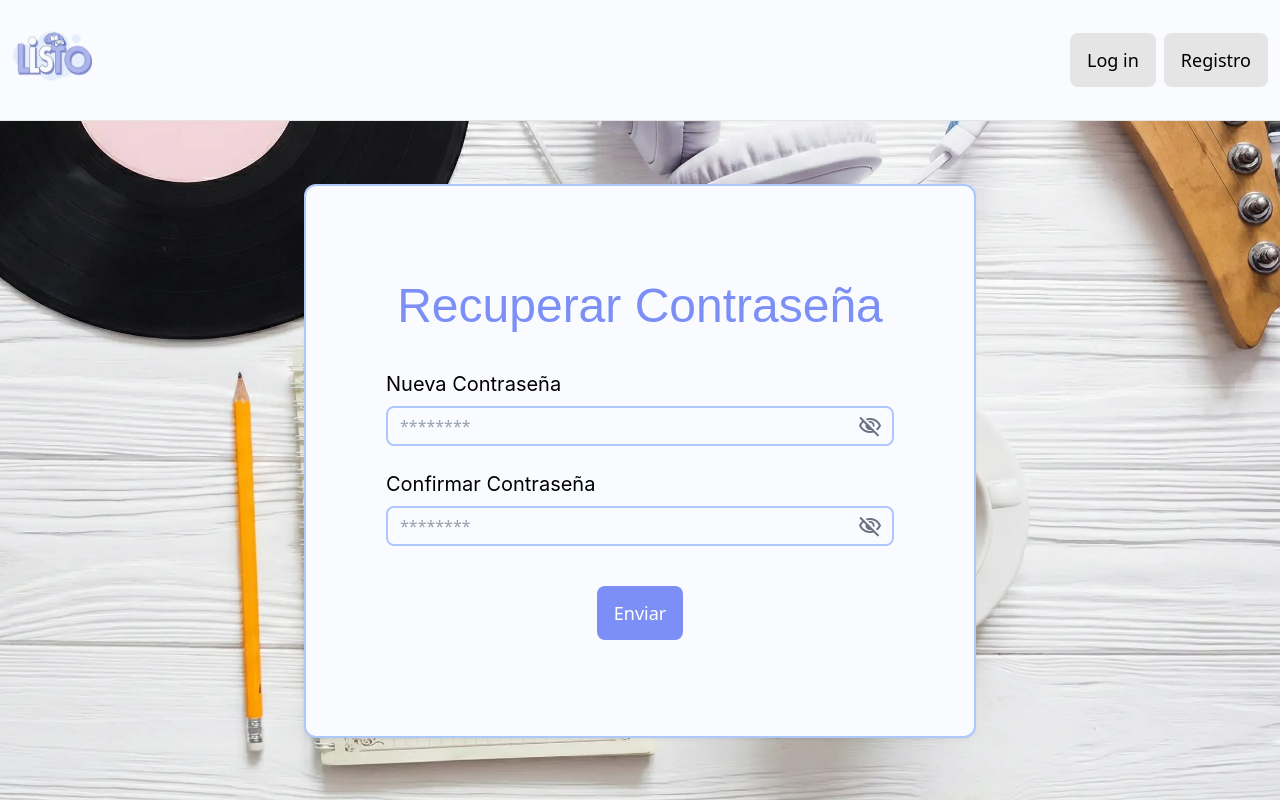
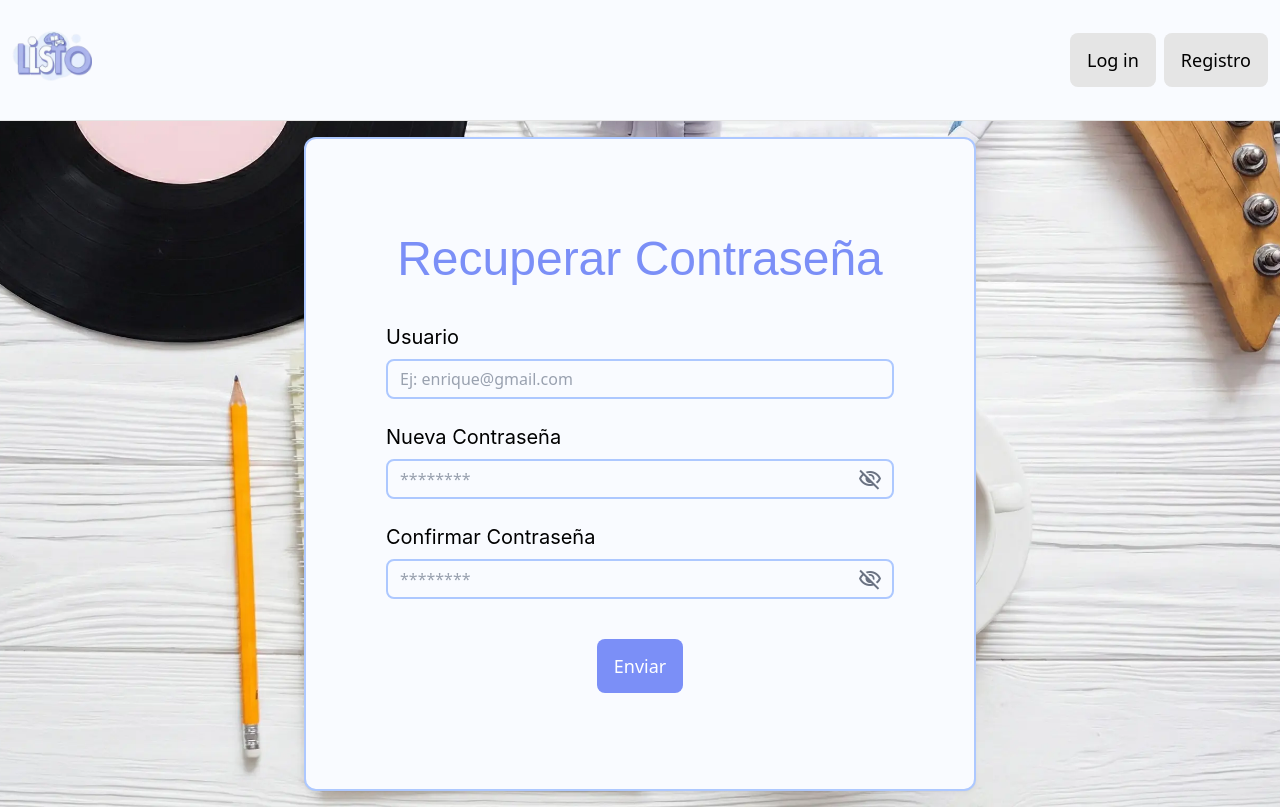
Before and after one commit to egilp04/listO, a React (Vite) app: page /recuperar in a window 1280 px wide. Built offline with nearby package versions, Linux system fonts and the light colour scheme.

Commit message:
Añadido el input correo al cambio de contraseña.

```diff
--- a/src/componentes/Formularios/Login_ChangePasswd.tsx
+++ b/src/componentes/Formularios/Login_ChangePasswd.tsx
@@ -83,12 +83,31 @@ export const Login_ChangePasswd = ({ error, login, ...props }: RegistroProps) =>
           <h2>Recuperar Contraseña</h2>
 
           <div className="flex-login-passwd">
+
+            <Inputs
+              label="Usuario"
+              type="text"
+              placeholder="Ej: enrique@gmail.com"
+              name="email" error={"Formato de email incorrecto"}
+              regex={/^[a-zA-Z0-9._%+-]+@[a-zA-Z0-9.-]+\.[a-zA-Z]{2,}$/}
+              value={formData.email}
+              manejarCambio={manejarCambio}
+              manejarError={manejarError} />
+
             <Inputs
               label="Nueva Contraseña"
               type="password"
               placeholder="********"
               name="nueva_passwd" error={"La contraseña debe tener al menos 8 caracteres, una mayúscula, una minúscula, un número y un carácter especial"} regex={/^(?=.*[a-z])(?=.*[A-Z])(?=.*\d)(?=.*[\W_]).{1,8}$/} value={formData.nueva_passwd} manejarCambio={manejarCambio} manejarError={manejarError} />
-            <Inputs label="Confirmar Contraseña" type="password" placeholder="********" name="confirm_passwd" error={"Las contraseñas no coinciden"} regex={/^(?=.*[a-z])(?=.*[A-Z])(?=.*\d)(?=.*[\W_]).{1,8}$/} value={formData.confirm_passwd} manejarCambio={manejarCambio} manejarError={manejarError} />
+
+            <Inputs
+              label="Confirmar Contraseña"
+              type="password" placeholder="********"
+              name="confirm_passwd" error={"Las contraseñas no coinciden"}
+              regex={/^(?=.*[a-z])(?=.*[A-Z])(?=.*\d)(?=.*[\W_]).{1,8}$/}
+              value={formData.confirm_passwd}
+              manejarCambio={manejarCambio}
+              manejarError={manejarError} />
           </div>
         </>
       )}
```
